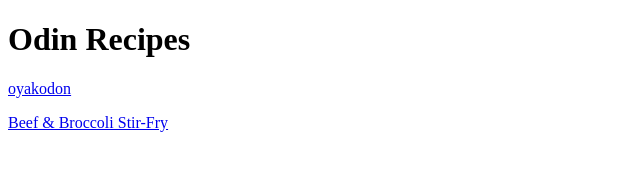
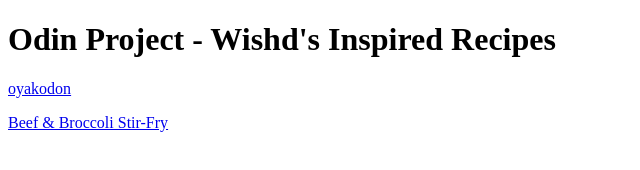
Before and after one commit to wishdbekuc/odin-recipe-site, a plain HTML site: page index.html in a window 1280 px wide. Shown: the whole page, without its empty margins (0-640 px from the left). Drawn offline with Linux system fonts and the light colour scheme.

Commit message:
Changed name of Website
changed name of website to Wishd's Recipes and changed heading to Odin Project - Wishd's Inspired Recipes

```diff
--- a/index.html
+++ b/index.html
@@ -4,7 +4,7 @@
         <meta charset="UTF-8">
         <meta http-equiv="X-UA-Compatible" content="IE=edge">
         <meta name="viewport" content="width=device-width, initial-scale=1.0">
-        <title>Document</title>
+        <title>Wishd's Recipes</title>
     </head>
 
 
@@ -12,7 +12,7 @@
 
 
     <body>
-        <h1>Odin Recipes</h1>
+        <h1>Odin Project - Wishd's Inspired Recipes</h1>
 
         <p><a href = "./recipes/oyakodon.html">oyakodon</a></p>
 
```
